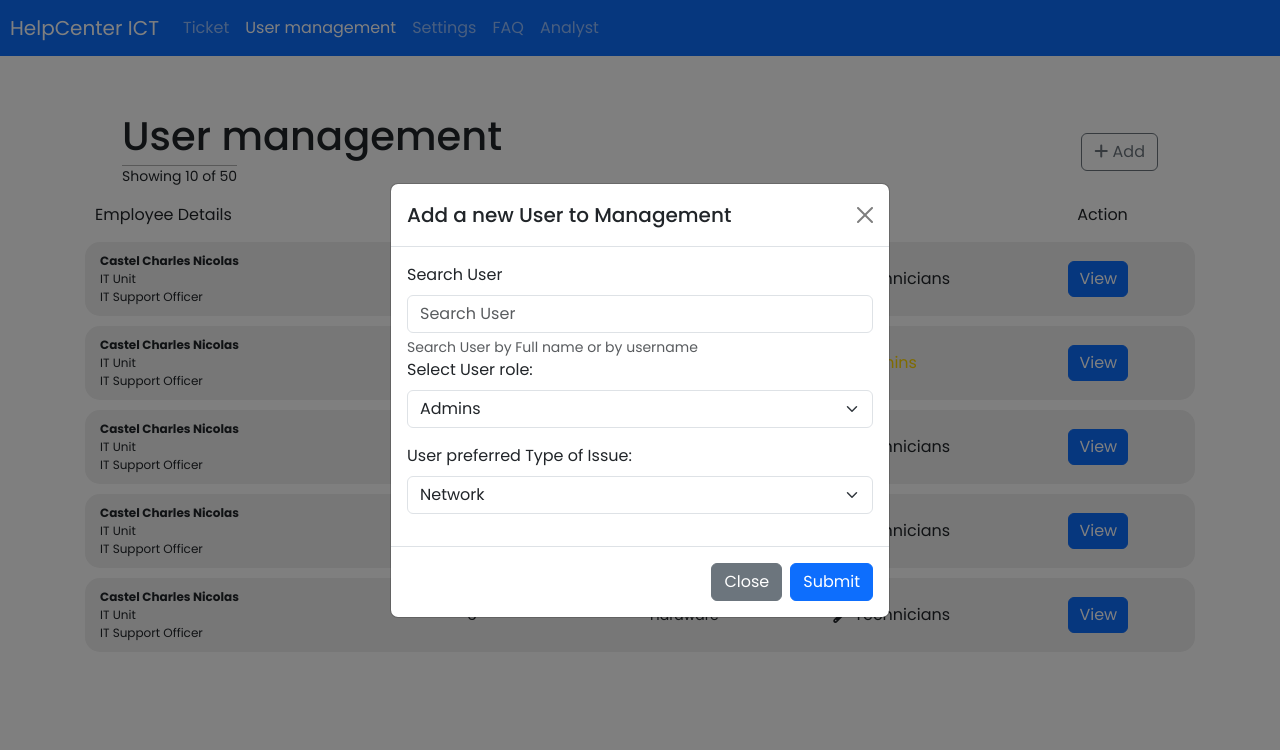
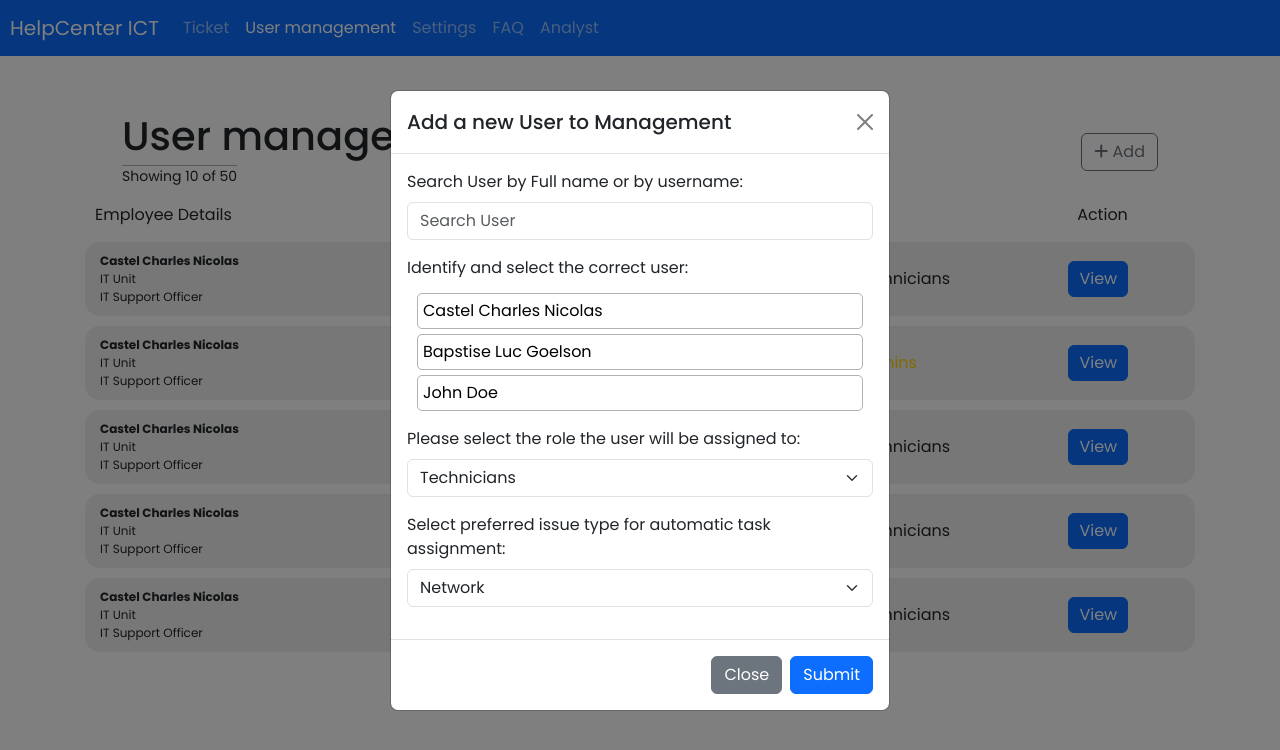
Before and after one commit to Blaze-create/Ticket-UI, a website: page user.html in a window 1280 px wide. Both pictures are taken after a click on the button "Add". Drawn offline with Linux system fonts and the light colour scheme.

Commit message:
fix select user

```diff
--- a/css/style.scss
+++ b/css/style.scss
@@ -574,3 +574,31 @@
     border-radius: 15px;
   }
 }
+
+.get-user-ul {
+  margin: 0;
+  padding:0 10px;
+
+  .get-user-li {
+    color: black;
+    list-style-type: none;
+    border: 1px solid rgba(0, 0, 0, 0.3);
+    margin: 5px 0;
+    padding: 5px;
+    border-radius: 5px;
+    cursor: pointer;
+    user-select: none;
+    transition: .3s ease-in-out;
+
+    &:hover {
+      background: rgba(0, 0, 0, 0.3);
+    }
+
+    &.selected {
+      background: #0178ff;
+      border: 1px solid #0178ff;
+      color: white;
+    }
+  }
+
+}
--- a/user.html
+++ b/user.html
@@ -224,19 +224,28 @@
                     <button type="button" class="btn-close" data-bs-dismiss="modal" aria-label="Close"></button>
                 </div>
                 <div class="modal-body">
-                    <label for="    " class="form-label">Search User</label>
-
-                    <input class="form-control me-2" type="search" placeholder="Search User" aria-label="Search">
-                    <div class="form-text" id="basic-addon4">Search User by Full name or by username</div>
                     <div class="mb-3">
-                        <label for="    " class="form-label">Select User role:</label>
-                        <select class="form-select" aria-label="Default select example">
-                            <option selected>Admins</option>
-                            <option value="1">Technicians</option>
-                        </select>
+                        <label for="    " class="form-label">Search User by Full name or by username:</label>
+                        <input class="form-control me-2" type="search" placeholder="Search User" aria-label="Search">
                     </div>
                     <div class="mb-3">
-                        <label for="    " class="form-label">User preferred Type of Issue:</label>
+                        <label for="    " class="form-label">Identify and select the correct user:</label>
+                        <ul class="get-user-ul" id="get_user">
+                            <li class="get-user-li" data-bs-sam="c0001">Castel Charles Nicolas</li>
+                            <li class="get-user-li" data-bs-sam="b0002">Bapstise Luc Goelson</li>
+                            <li class="get-user-li" data-bs-sam="j0003">John Doe</li>
+                        </ul>
+                    </div>
+                    <div class="mb-3">
+                        <label for="    " class="form-label">Please select the role the user will be assigned to:</label>
+                        <select class="form-select" aria-label="Default select example">
+                            <option>Admins</option>
+                            <option value="1" selected>Technicians</option>
+                        </select>
+
+                    </div>
+                    <div class="mb-3">
+                        <label for="    " class="form-label">Select preferred issue type for automatic task assignment:</label>
                         <select class="form-select" aria-label="Default select example">
                             <option selected>Network</option>
                             <option value="1">Software</option>
@@ -254,6 +263,31 @@
         </div>
     </div>
 
+    <script>
+        let selectedUserId = null;
+
+        document.querySelectorAll('.get-user-li').forEach(item => {
+            item.addEventListener('click', () => {
+                const isSelected = item.classList.contains('selected');
+
+                // Remove "selected" from all items
+                document.querySelectorAll('.get-user-li').forEach(li => li.classList.remove('selected'));
+
+                if (isSelected) {
+                    // Deselect if already selected
+                    selectedUserId = null;
+                } else {
+                    // Select the clicked item
+                    item.classList.add('selected');
+                    selectedUserId = item.getAttribute('data-bs-sam');
+                }
+
+                console.log('Selected User ID:', selectedUserId);
+            });
+        });
+    </script>
+
+
 
 
 
```
Also changed, not shown: css/style.css, 1 other file.
